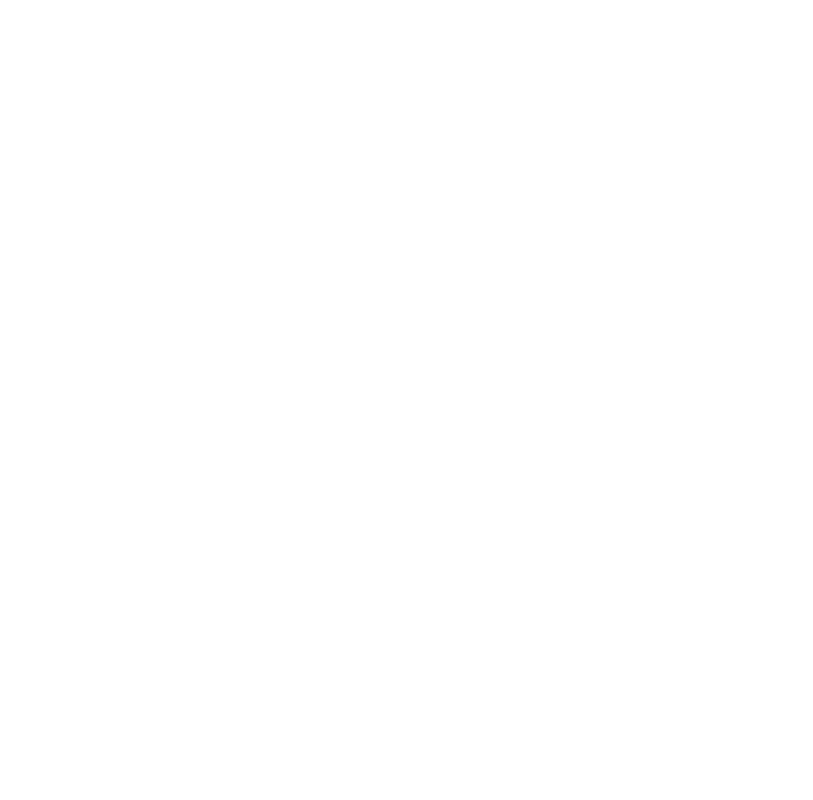
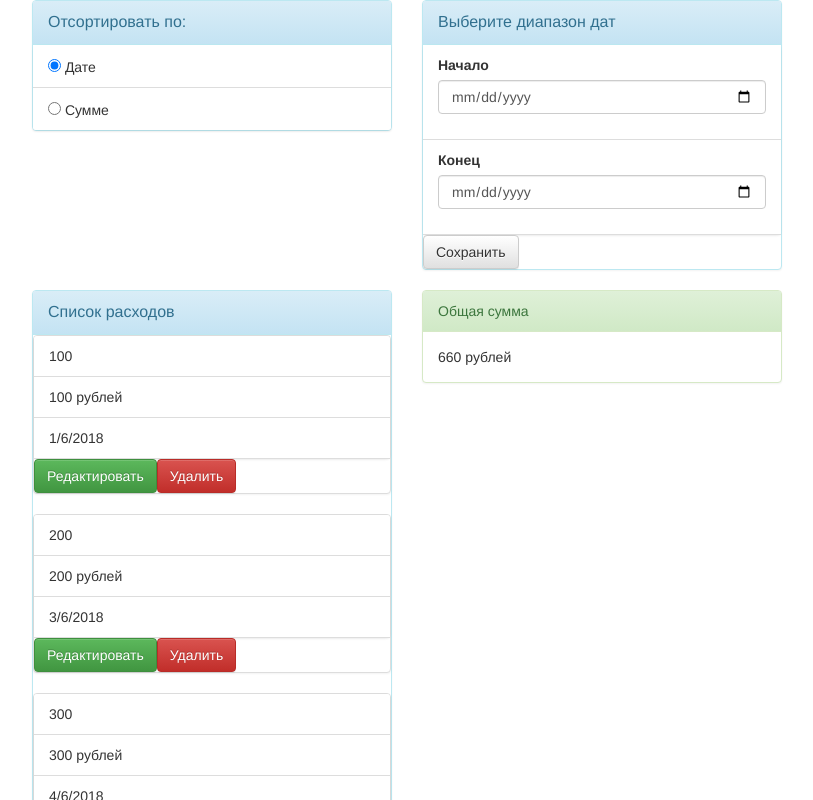
Before and after one commit to daryagolubewa/Expenses_manager_app, a React (Create React App) app: page / in a window 1280 px wide. Shown: the top 800 px of the page, without its empty margins (38-851 px from the left). Built offline with nearby package versions, Linux system fonts and the light colour scheme.

Commit message:
redirection added to AddNewExpense and EditExpense; routes are added to App; ExpenseButton component is added;

```diff
--- a/src/App.js
+++ b/src/App.js
@@ -7,32 +7,21 @@ import GetSum from './Containers/GetSum'
 import EditExpense from './Containers/EditExpense'
 import './App.css';
 import { Grid, Row, Col } from 'react-bootstrap'
+import {Route } from 'react-router-dom'
 
 class App extends Component {
   render() {
     return (
         <Grid>
             <Row md={9}>
-                <Col md={4}>
-                    <AddNewExpense/>
-                </Col>
-                <Col md={4}>
-                    <SortingButtons/>
-                </Col>
-                <Col md={4}>
-                    <AddDateFilter/>
-                </Col>
+                    <Route path='/add' component={AddNewExpense}/>
+                    <Route path='/' exact={true} component={SortingButtons}/>
+                    <Route path='/' exact={true} component={AddDateFilter}/>
             </Row>
             <Row>
-                <Col md={4}>
-                <SortingFilterContainer/>
-                </Col>
-                <Col md={4}>
-                <GetSum/>
-            </Col>
-                <Col md={4}>
-                    <EditExpense/>
-                </Col>
+                <Route path='/' exact={true} component={SortingFilterContainer}/>
+                <Route path='/' exact={true} component={GetSum}/>
+                <Route path='/edit/:id'  component={EditExpense}/>
             </Row>
         </Grid>
 
--- a/src/Components/ChangigButtons.js
+++ b/src/Components/ChangigButtons.js
@@ -16,9 +16,6 @@ const ChangingButtons = ({editButton, removeButton}) => (
     </Grid>
 )
 
-ChangingButtons.propTypes = {
-    editButton: PropTypes.func.isRequired,
-    removeButton: PropTypes.func.isRequired
-}
+
 
 export default ChangingButtons
--- a/src/Components/DateFilter.js
+++ b/src/Components/DateFilter.js
@@ -5,7 +5,7 @@ import {Grid, Row, Col, Panel, ListGroup, ListGroupItem, Button, FormGroup, Form
 const DateFilter = ({filter, setFilter}) => {
     let start, end
     return (
-
+        <Col md={4}>
             <Panel bsStyle='info'>
                 <Panel.Heading>
                     <Panel.Title>Выберите диапазон дат</Panel.Title>
@@ -43,7 +43,7 @@ const DateFilter = ({filter, setFilter}) => {
                 >Сохранить
                 </Button>
             </Panel>
-
+        </Col>
     )
 }
 
--- a/src/Components/Expense.js
+++ b/src/Components/Expense.js
@@ -22,7 +22,7 @@ const Expense = ({name, sum, date, editButton, removeButton}) => {
 Expense.propTypes = {
     name: PropTypes.string.isRequired,
     sum: PropTypes.number.isRequired,
-    date: PropTypes.string.isRequired
+    date: PropTypes.number.isRequired
 }
 
 export default Expense
--- a/src/Components/ExpensesList.js
+++ b/src/Components/ExpensesList.js
@@ -5,6 +5,7 @@ import { Grid, Row, Col, Panel } from 'react-bootstrap'
 
 
 const ExpensesList = ({expenses, Edit, removeExpense}) => (
+    <Col md={4}>
         <Panel bsStyle='info'>
             <Panel.Heading>
                 <Panel.Title>Список расходов</Panel.Title>
@@ -19,7 +20,9 @@ const ExpensesList = ({expenses, Edit, removeExpense}) => (
                 />
             )}
         </Panel>
+    </Col>
 )
 
 
+
 export default ExpensesList
--- a/src/Components/SortingFilter.js
+++ b/src/Components/SortingFilter.js
@@ -4,6 +4,7 @@ import {SortingOptions} from '../Actions/Actions'
 import {Grid, Row, Col, Panel, ListGroup, ListGroupItem} from 'react-bootstrap'
 
 const Sortings = ({setSorting}) => (
+    <Col md={4}>
     <Panel bsStyle='info'>
         <Panel.Heading>
             <Panel.Title>Отсортировать по:</Panel.Title>
@@ -16,6 +17,8 @@ const Sortings = ({setSorting}) => (
                                    name='option'/> Сумме </ListGroupItem>
         </ListGroup>
     </Panel>
+    </Col>
+
 
 )
 
--- a/src/Components/Sum.js
+++ b/src/Components/Sum.js
@@ -3,14 +3,14 @@ import PropTypes from 'prop-types'
 import {Grid, Row, Col, Panel} from 'react-bootstrap'
 
 const Sum = ({totalSum}) => (
-    <Panel bsStyle='success'>
-        <Panel.Heading>Общая сумма</Panel.Heading>
-        <Panel.Body> {totalSum} рублей </Panel.Body>
-    </Panel>
+    <Col md={4}>
+        <Panel bsStyle='success'>
+            <Panel.Heading>Общая сумма</Panel.Heading>
+            <Panel.Body> {totalSum} рублей </Panel.Body>
+        </Panel>
+    </Col>
 )
 
-Sum.propTypes = {
-    Sum: PropTypes.number.isRequired
-}
+
 
 export default Sum
--- a/src/Containers/AddNewExpense.js
+++ b/src/Containers/AddNewExpense.js
@@ -1,12 +1,13 @@
 import React from 'react'
 import { connect } from "react-redux"
 import { addExpense } from "../Actions/Actions"
-import { FormControl, Button, FormGroup, Form, Grid, Row, Col, Panel } from 'react-bootstrap'
+import { FormControl, Button, FormGroup, Form, Col, Panel } from 'react-bootstrap'
+import { Route } from 'react-router-dom'
 
 const AddExpense = ({ dispatch }) => {
     let name, sum, date
     return(
-
+        <Col md={4}>
                 <Panel bsStyle='primary'>
                     <Panel.Body>
                         <Form horizontal
@@ -37,13 +38,19 @@ const AddExpense = ({ dispatch }) => {
                                     <FormControl type="date" inputRef={node => date = node} />
                             </FormGroup>
                             <FormGroup>
-                                <Button type="submit">
-                                    Отправить
-                                </Button>
+                                <Route render={({ history}) => (
+                                    <Button
+                                        type='submit'
+                                        onClick={() => { history.push('/') }}
+                                    >
+                                        Отправить
+                                    </Button>
+                                )} />
                             </FormGroup>
                         </Form>
                     </Panel.Body>
                 </Panel>
+        </Col>
 
     )
 }
--- a/src/Containers/EditExpense.js
+++ b/src/Containers/EditExpense.js
@@ -2,11 +2,13 @@ import React from 'react'
 import { connect } from "react-redux"
 import { editExpense } from "../Actions/Actions"
 import { FormControl, Button, FormGroup, Form, Panel } from 'react-bootstrap'
+import { Col } from 'react-bootstrap'
+import {Route} from 'react-router-dom'
 
 const EditExpense = ({ dispatch }) => {
     let name, sum, date
     return(
-
+        <Col md={4}>
             <Panel bsStyle='primary'>
                 <Panel.Body>
                     <Form horizontal
@@ -27,23 +29,30 @@ const EditExpense = ({ dispatch }) => {
                             <Panel.Title>Редактировать</Panel.Title>
                         </Panel.Heading>
                         <FormGroup>
-                        <FormControl componentClass="textarea"  type='textarea' inputRef={node => name = node} placeholder=""/>
+                            <FormControl componentClass="textarea" type='textarea' inputRef={node => name = node}
+                                         placeholder=""/>
                         </FormGroup>
 
                         <FormGroup>
                             <FormControl type='text' inputRef={node => sum = node} placeholder=""/>
                         </FormGroup>
                         <FormGroup>
-                        <FormControl type="date" inputRef={node => date = node} />
+                            <FormControl type="date" inputRef={node => date = node}/>
                         </FormGroup>
                         <FormGroup>
-                        <Button type="submit">
+                            <Route render={({ history}) => (
+                                <Button
+                                    type='submit'
+                                    onClick={() => { history.push('/') }}
+                                >
                                     Сохранить
                                 </Button>
+                            )} />
                         </FormGroup>
                     </Form>
                 </Panel.Body>
             </Panel>
+        </Col>
 
     )
 }
--- a/src/Root.js
+++ b/src/Root.js
@@ -1,13 +1,13 @@
 import React from 'react'
 import PropTypes from 'prop-types'
 import { Provider } from 'react-redux'
-import { BrowserRouter, Route, Link } from 'react-router-dom'
+import { BrowserRouter, Route} from 'react-router-dom'
 import App from './App'
 
 const Root = ({ store }) => (
     <Provider store={store}>
         <BrowserRouter>
-            <Route path="/(:filter)" component={App} />
+            <Route path="/" component={App} />
         </BrowserRouter>
     </Provider>
 )
--- a/src/index.js
+++ b/src/index.js
@@ -1,8 +1,6 @@
 import React from 'react';
 import { render } from 'react-dom'
-import { Provider } from 'react-redux'
 import { createStore } from 'redux'
-import App from './App';
 import combineReducers from './Reducers/index'
 import Root from './Root'
 
```
Also changed, not shown: src/Components/ExpenseButton.js (added, +9 -0 lines). Lines whose indentation alone changed are shown as unchanged.
